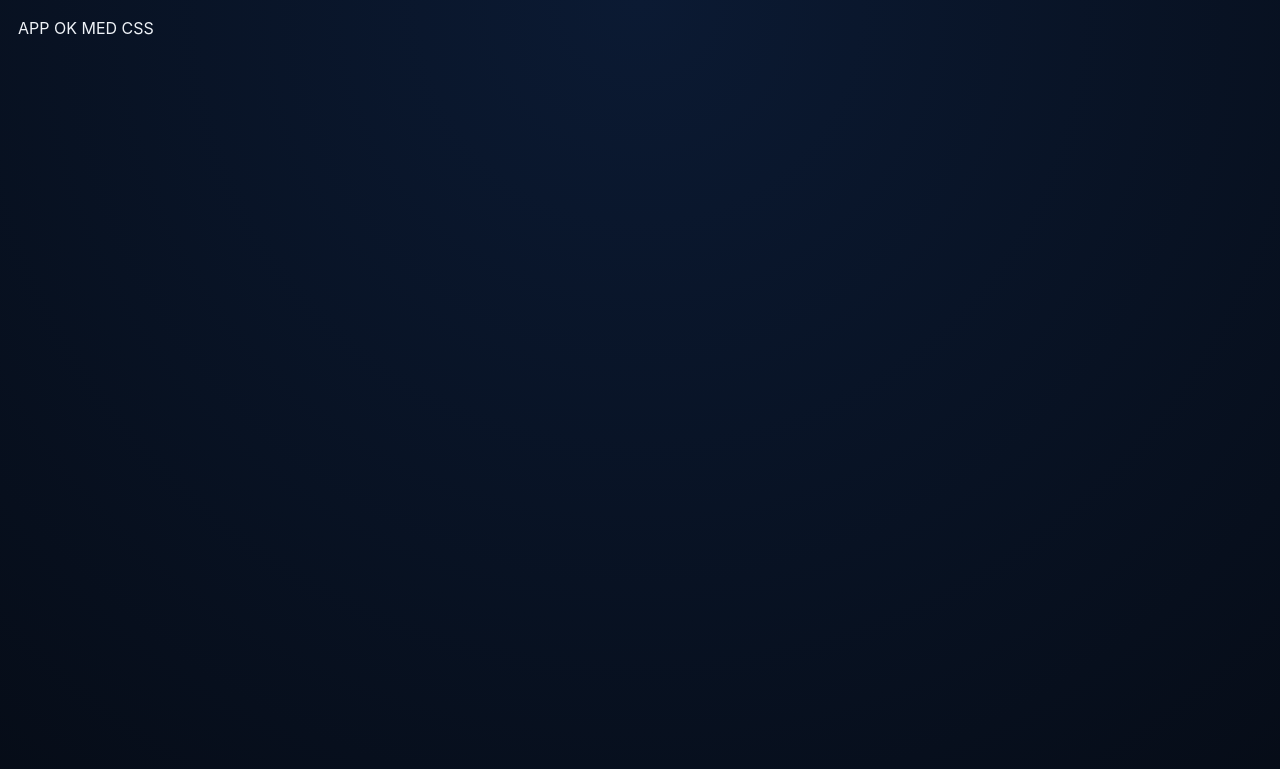
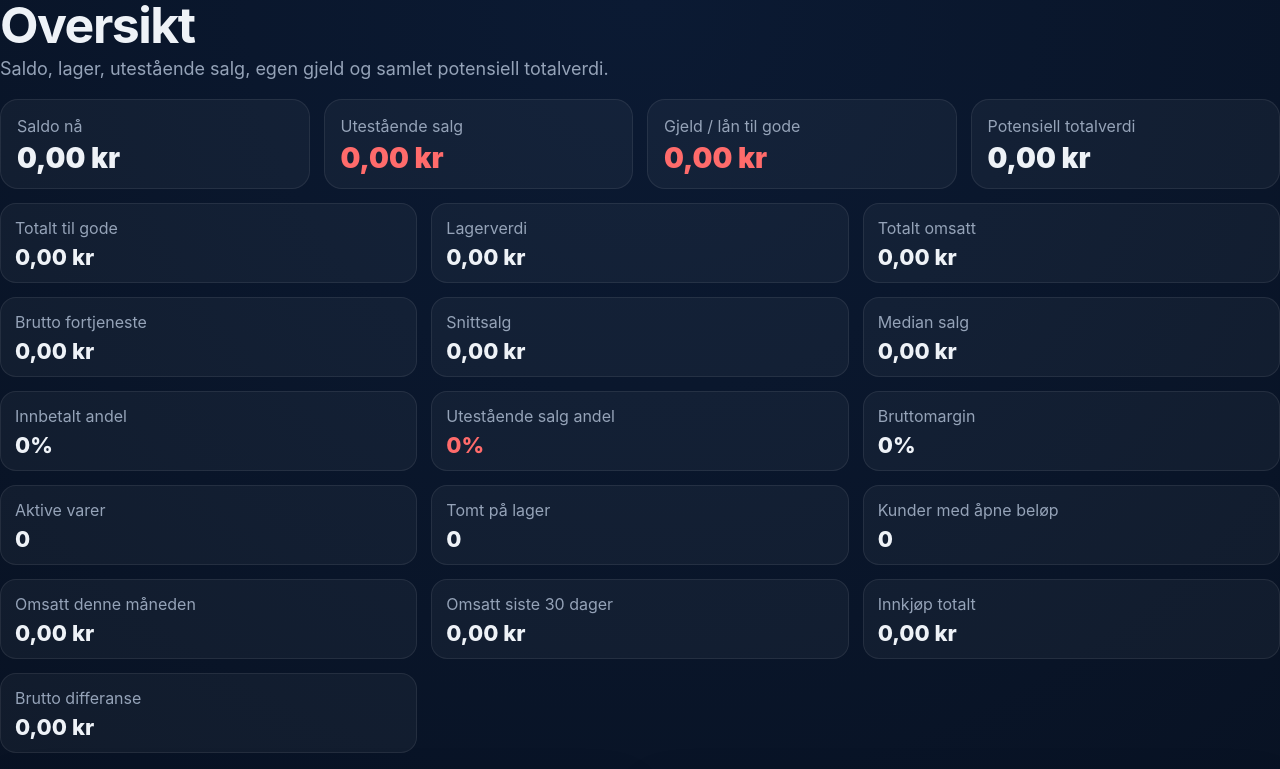
Before and after one commit to nikolaihoffmann-svg/Nikasso-, a React (Vite) app: page / in a window 1280 px wide. Shown: the top 769 px of the page. Built offline with nearby package versions, Linux system fonts and the light colour scheme.

Commit message:
Update App.tsx

```diff
--- a/src/app/App.tsx
+++ b/src/app/App.tsx
@@ -1,5 +1,6 @@
 import "./styles.css";
+import Oversikt from "../pages/Oversikt";
 
 export default function App() {
-  return <div className="app">APP OK MED CSS</div>;
+  return <Oversikt />;
 }
```
